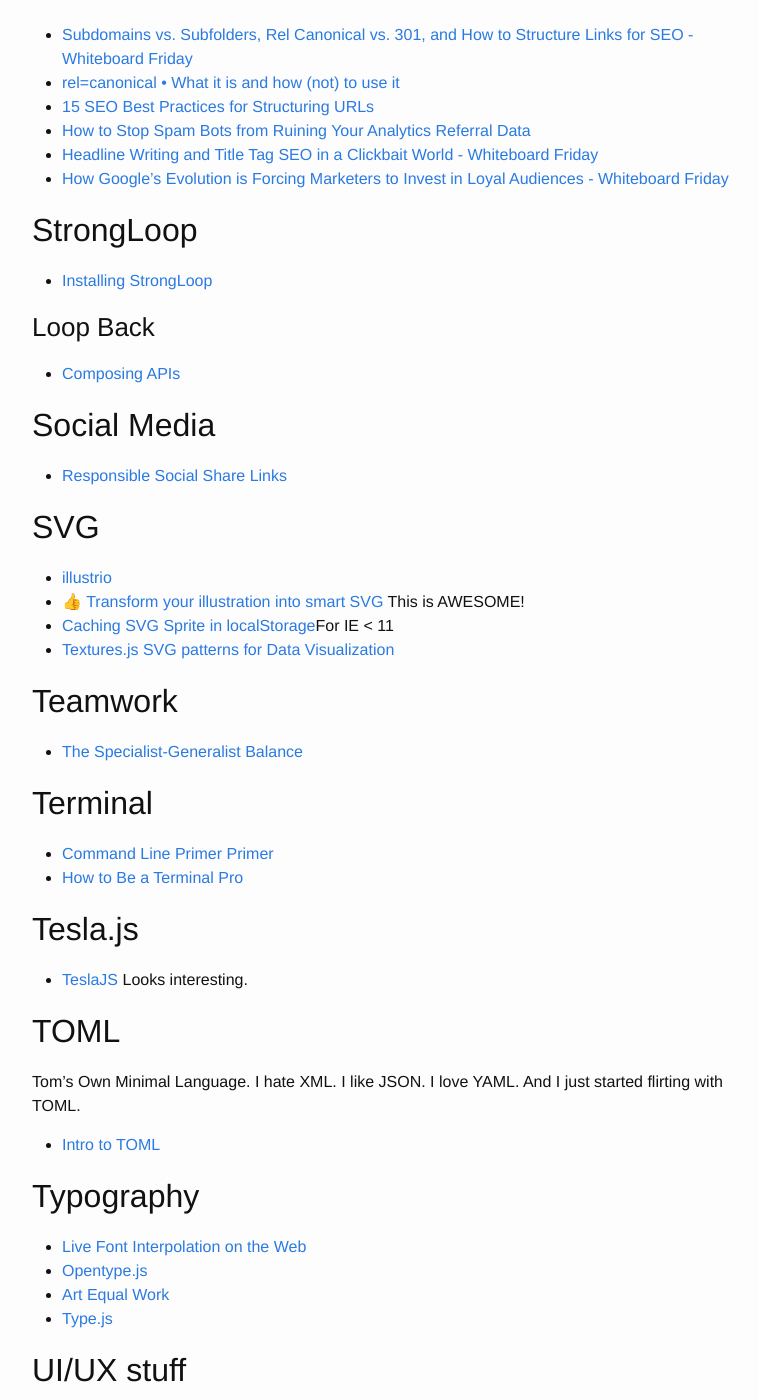
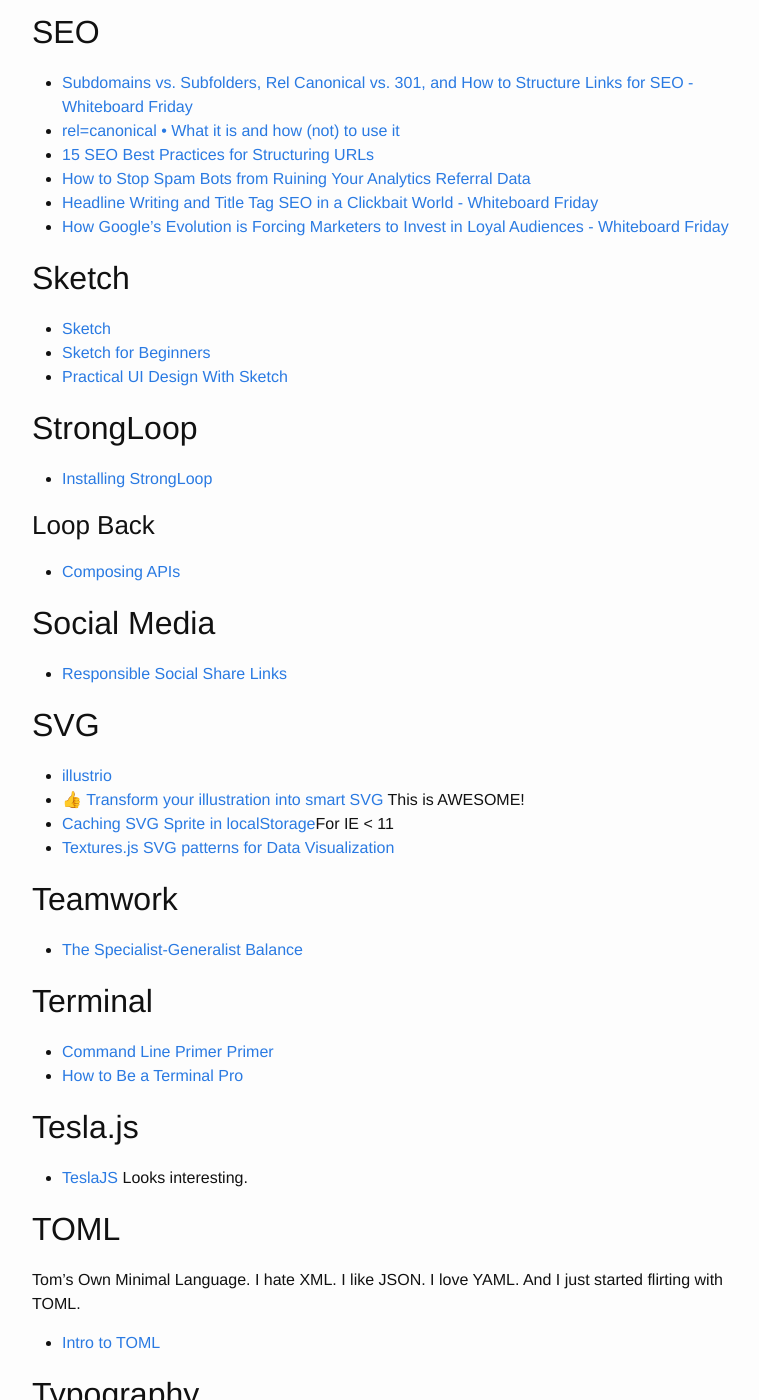
Before and after one commit to brownerd/brownerd.github.io, a Jekyll site: the page built from _posts/2015-01-01-reading-list-2015.md, in a window 1280 px wide and 1400 px high, scrolled down 23472 px. Shown: the whole window, without its empty margins (238-997 px from the left). Built offline with Jekyll 4.4.1, drawn with Linux system fonts in a browser that asks for light colours; emoji names are drawn with the system emoji font; some of the changed text lies outside the part shown.

Commit message:
add sketch resources and svg fallbacks

```diff
--- a/_posts/2015-01-01-reading-list-2015.md
+++ b/_posts/2015-01-01-reading-list-2015.md
@@ -1324,6 +1324,15 @@ I hate powerpoint and keynote. But I am loving Bespoke!
 
 
 
+
+## Sketch
+- [Sketch](http://bohemiancoding.com/sketch/)
+- [Sketch for Beginners](https://design.tutsplus.com/courses/sketch-for-beginners)
+- [Practical UI Design With Sketch](https://webdesign.tutsplus.com/courses/practical-ui-design-with-sketch)
+
+
+
+
 ## StrongLoop
 - [Installing StrongLoop](http://docs.strongloop.com/display/SL/Installing+StrongLoop)
 
```
Also changed, not shown: other parts of _posts/2015-01-01-reading-list-2015.md (+3 -3 lines).
